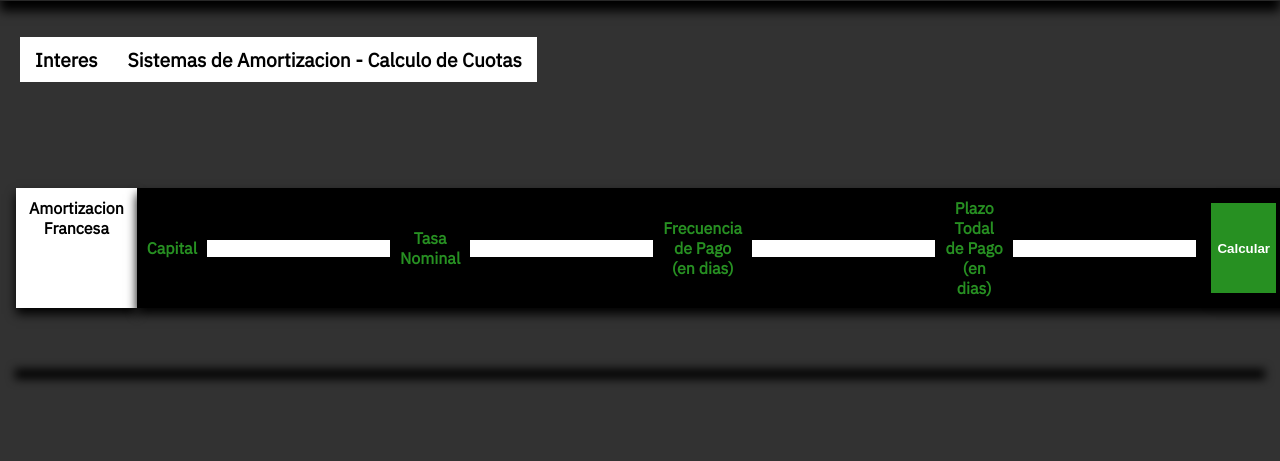
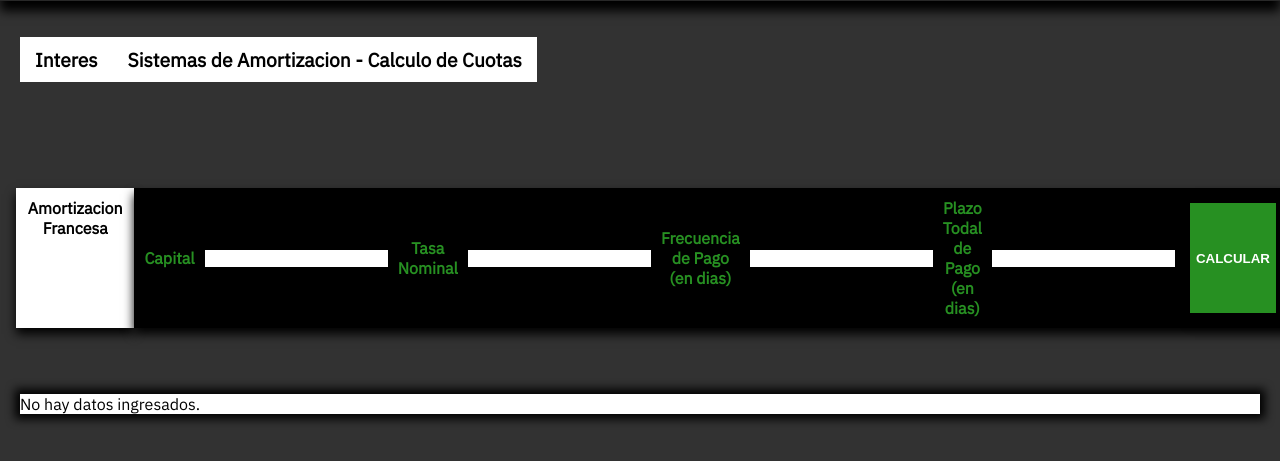
Before and after one commit to bhinojo/FMphp, a PHP site: page /sistemafrances.php in a window 1280 px wide. Shown: the part 103-564 px from the top of the page. Run offline with PHP 8.4, Linux system fonts and the light colour scheme.

Commit message:
comenzando a prepara la tabla frances

```diff
--- a/sistemafrances.php
+++ b/sistemafrances.php
@@ -14,6 +14,8 @@
     <link href="https://fonts.googleapis.com/css?family=IBM+Plex+Sans&display=swap?v=<?php echo time(); ?>" rel="stylesheet" type="text/css" />
 
     <script src="js_amortizaciones.js"></script>
+    <script src="tablaFrances.js"></script>
+
 
 </head>
 
@@ -67,7 +69,7 @@
                     <input type="number" id="plazoSitemaFrances" name="plazoSitemaFrances" value="">
                     <h3>Plazo Todal de Pago (en dias)</h3>
                     <input type="number" id="plazoTotalSitemaFrances" name="plazoTotalSitemaFrances" value="">
-                    <button id="btncalcularsis" type="submit" name="btncalcularsis" >Calcular</button>
+                    <button id="btncalcularsis" type="submit" name="btncalcularsis" >CALCULAR</button>
 
                 </form>
 
@@ -78,11 +80,11 @@
     </section>
 
     <div id="divTablaParaCalculoDeSistema">
-      <table>
+
       <?php
         include("tablaFrances.php");
        ?>
-       </table>
+
    </div>
 
 </body>
--- a/styles_FinMath_TablaAmortizaciones.css
+++ b/styles_FinMath_TablaAmortizaciones.css
@@ -3,3 +3,9 @@
   box-shadow: black 0px 0px 10px 5px;
   margin: 50px 20px;
 }
+table {
+  border-spacing: 20px 5px;
+}
+td {
+  font-weight: bold;
+}
--- a/tablaFrances.php
+++ b/tablaFrances.php
@@ -1,15 +1,21 @@
 <?php
 
-if(isset($_POST['btncalcularsis'])){
+if(isset($_POST['btncalcularsis']) && $_POST['plazoTotalSitemaFrances'] && $_POST['plazoSitemaFrances'] && $_POST['capitalSistemaFrances']){
+
+echo "<table>";
 
 $count =  $_POST['plazoTotalSitemaFrances'] / $_POST['plazoSitemaFrances'];
 
-
       for ($i=1; $i <= $count; $i++) {
 
-    echo "<tr><td>Cuota " . $i . "</td><td>" . $_POST['capitalSistemaFrances'] . "</td></tr>";
+        echo "<tr><td>Cuota " . $i . "</td><td>" . $_POST['capitalSistemaFrances'] . "</td></tr>";
+
       }
 
+echo "</table>";
+
+}else{
+  echo "No hay datos ingresados.";
 }
 
  ?>
```
